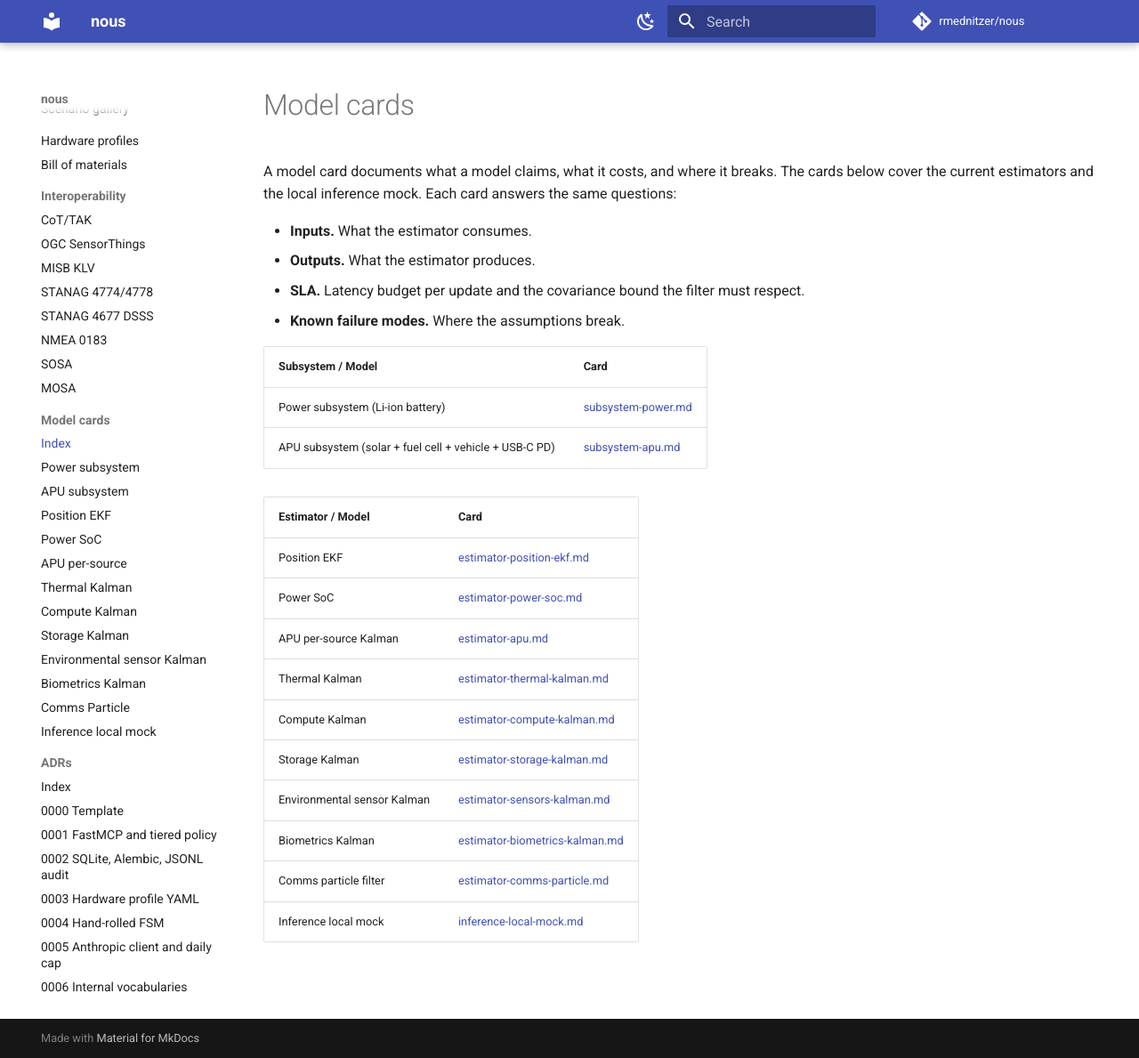
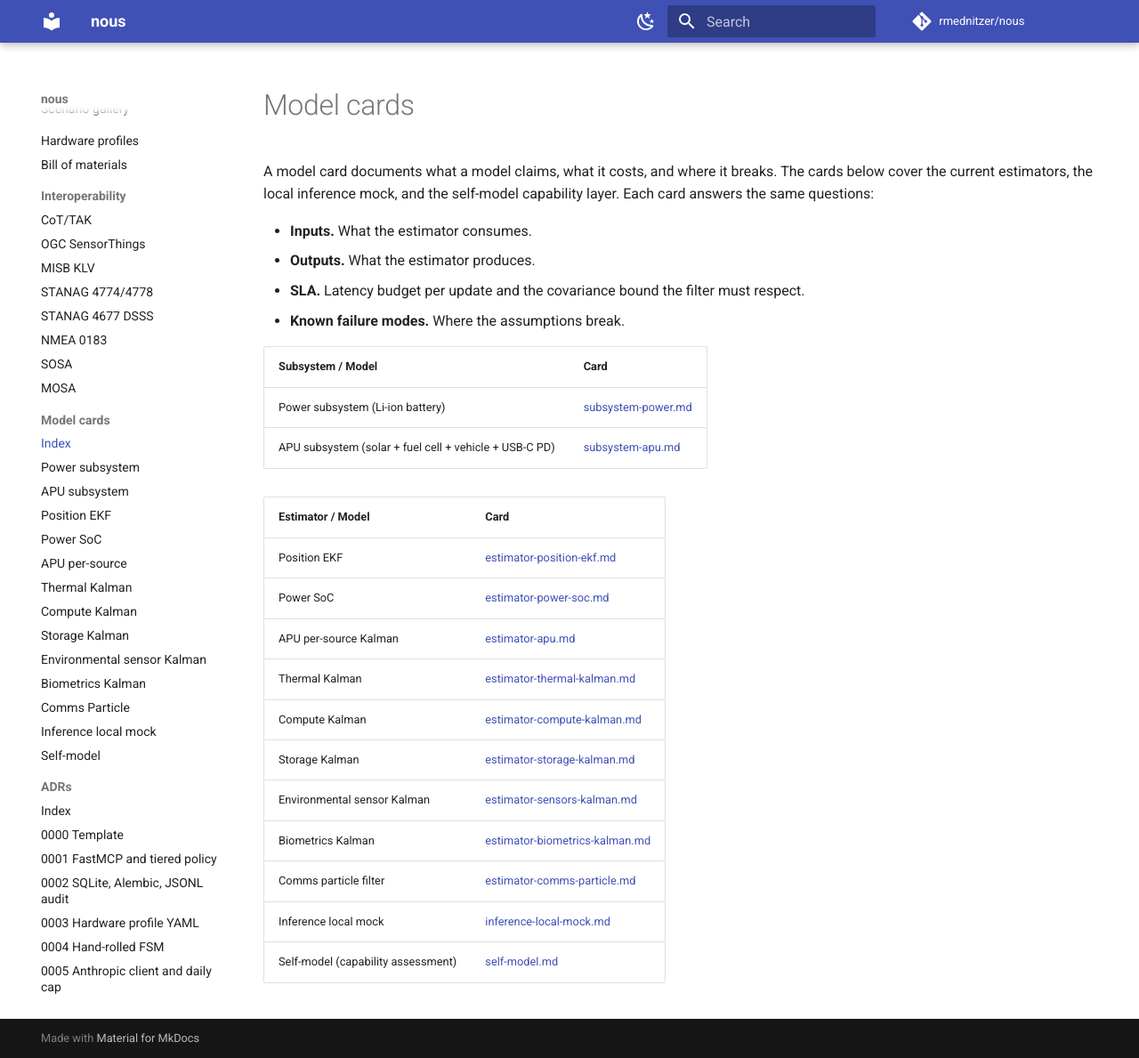
Before and after one commit to rmednitzer/nous, an MkDocs documentation site: the page built from docs/model-cards/README.md, in a window 1280 px wide and 1189 px high. Shown: the whole window at 89% size. Built offline with MkDocs 1.6.1 and Material for MkDocs 9.7.7, drawn with Linux system fonts in a browser that asks for light colours; comment, search, counter and statistics services are not loaded.

Commit message:
docs(model-cards): add the self-model capability-assessment card (#104)
* docs(model-cards): add the self-model capability-assessment card

The self-model is the capstone controller-facing surface (it aggregates the
estimator posteriors into calibrated p5/p50/p95 capability claims), and its
model card was the last `planned` one in the capability matrix. Written
against `self_model/assess.py`:

- documents the three claims (endurance_min, thermal_headroom_c,
  inference_capacity_tok_per_s), the Monte Carlo banding (512 samples, seeded)
  and the gaussian opt-out, and the viability/explain consumers;
- is honest about the limits: each band propagates a single estimator's
  variance (others treated as deterministic, so bands understate total
  uncertainty), the net-charge endurance sentinel with confidence=0, and that
  inference capacity derates a profile benchmark, not a measured rate.

Wired into the nav, the model-cards index, and the capability matrix.

https://claude.ai/code/session_01TSCWNdN5j8fLKEidGUadf4

* docs(model-cards): drop BL-050 from the self-model card backlog refs

BL-050 tracks estimator model-card coverage and explicitly scopes the
self-model card as separate work; the self-model card should reference only
its own items (BL-018, BL-035).

https://claude.ai/code/session_01TSCWNdN5j8fLKEidGUadf4

```diff
--- a/docs/model-cards/README.md
+++ b/docs/model-cards/README.md
@@ -1,8 +1,9 @@
 # Model cards
 
 A model card documents what a model claims, what it costs, and where
-it breaks. The cards below cover the current estimators and the local
-inference mock. Each card answers the same questions:
+it breaks. The cards below cover the current estimators, the local
+inference mock, and the self-model capability layer. Each card answers
+the same questions:
 
 - **Inputs.** What the estimator consumes.
 - **Outputs.** What the estimator produces.
@@ -27,3 +28,4 @@ inference mock. Each card answers the same questions:
 | Biometrics Kalman | [estimator-biometrics-kalman.md](estimator-biometrics-kalman.md) |
 | Comms particle filter | [estimator-comms-particle.md](estimator-comms-particle.md) |
 | Inference local mock | [inference-local-mock.md](inference-local-mock.md) |
+| Self-model (capability assessment) | [self-model.md](self-model.md) |
--- a/mkdocs.yml
+++ b/mkdocs.yml
@@ -71,6 +71,7 @@ nav:
       - Biometrics Kalman: model-cards/estimator-biometrics-kalman.md
       - Comms Particle: model-cards/estimator-comms-particle.md
       - Inference local mock: model-cards/inference-local-mock.md
+      - Self-model: model-cards/self-model.md
   - ADRs:
       - Index: adr/README.md
       - "0000 Template": adr/0000-template.md
```
Also changed, not shown: docs/model-cards/self-model.md (added, +57 -0 lines), docs/showcase/capability-matrix.md (+1 -1 lines).
